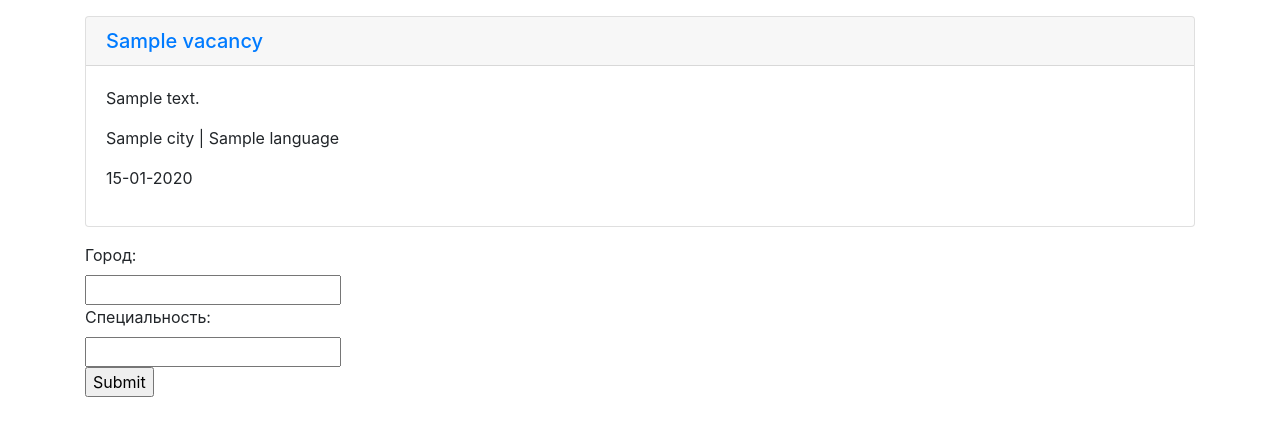
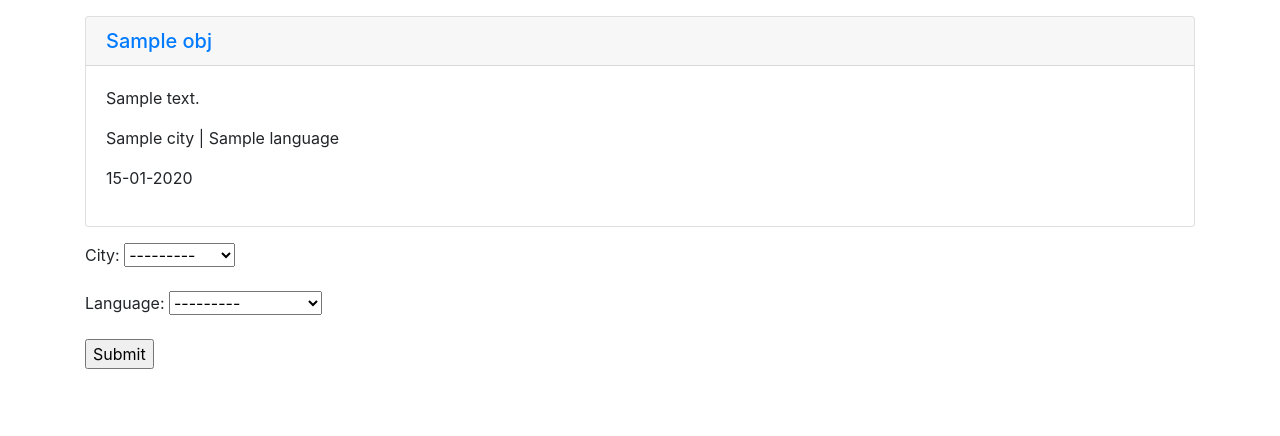
Before and after one commit to VladimirFitisov/scraping_service_2, a Django app: template src/scraping/templates/scraping/home.html in a window 1280 px wide. Shown: the part 56-492 px from the top of the page. Run offline with Django 3.2, Linux system fonts and the light colour scheme; tables that the repository leaves empty hold one stand-in row (values such as "Sample post"); the template is opened without the code that fills it: values that come from a table or form of the project are taken from there, most other values are stand-ins (such as "Sample title", 1, 10 or a date in 2020); some libraries are stand-ins or nearby versions.

Commit message:
add new form (lessons 34)

```diff
--- /dev/null
+++ b/src/scraping/forms.py
@@ -0,0 +1,8 @@
+from django import forms
+
+from scraping.models import City, Language
+
+
+class FindForm(forms.Form):
+    city = forms.ModelChoiceField(queryset=City.objects.all())
+    language = forms.ModelChoiceField(queryset=Language.objects.all())
--- a/src/scraping/templates/scraping/home.html
+++ b/src/scraping/templates/scraping/home.html
@@ -15,10 +15,7 @@
     {% endfor %}
 
 <form method="GET" action="">
-    <label>Город:</label><br>
-    <input type="text" name="city"><br>
-    <label>Специальность:</label><br>
-    <input type="text" name="language"><br>
+    {{ form.as_p }}
     <input type="submit" value="Submit">
 </form>
 
```
Also changed, not shown: src/scraping/views.py (+7 -3 lines).
